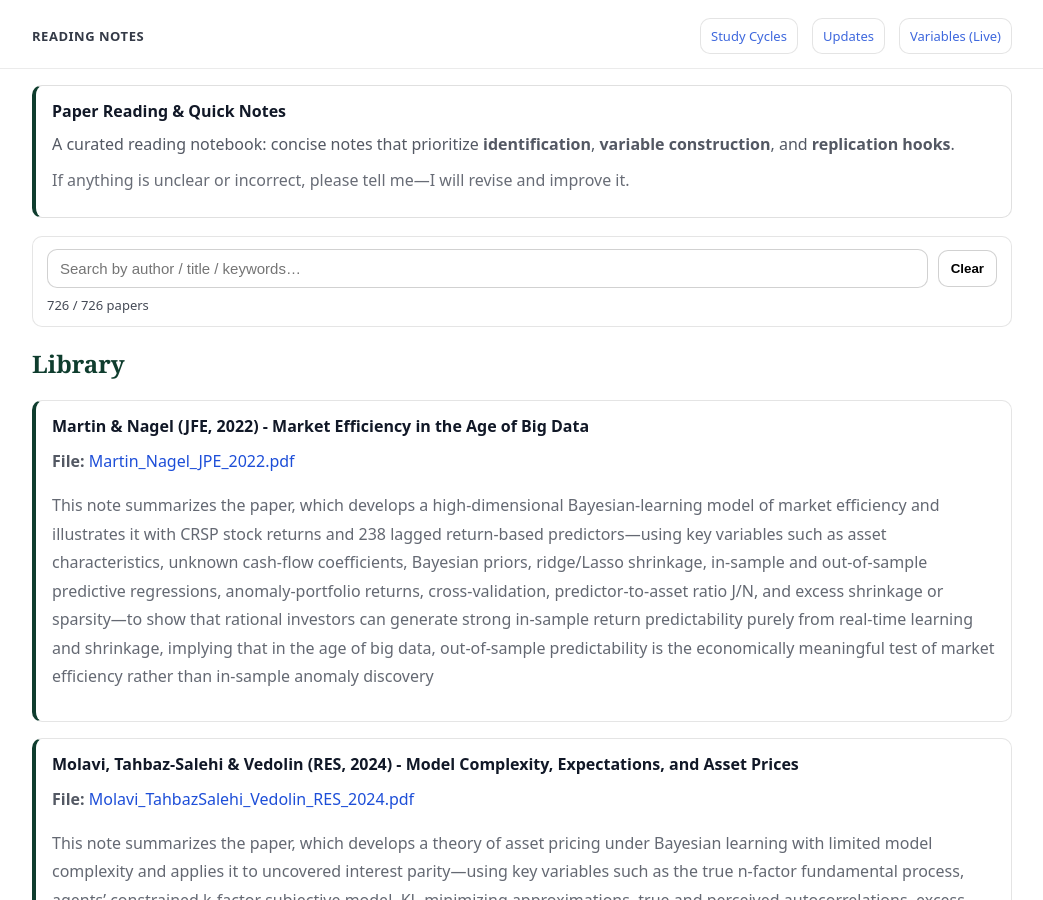
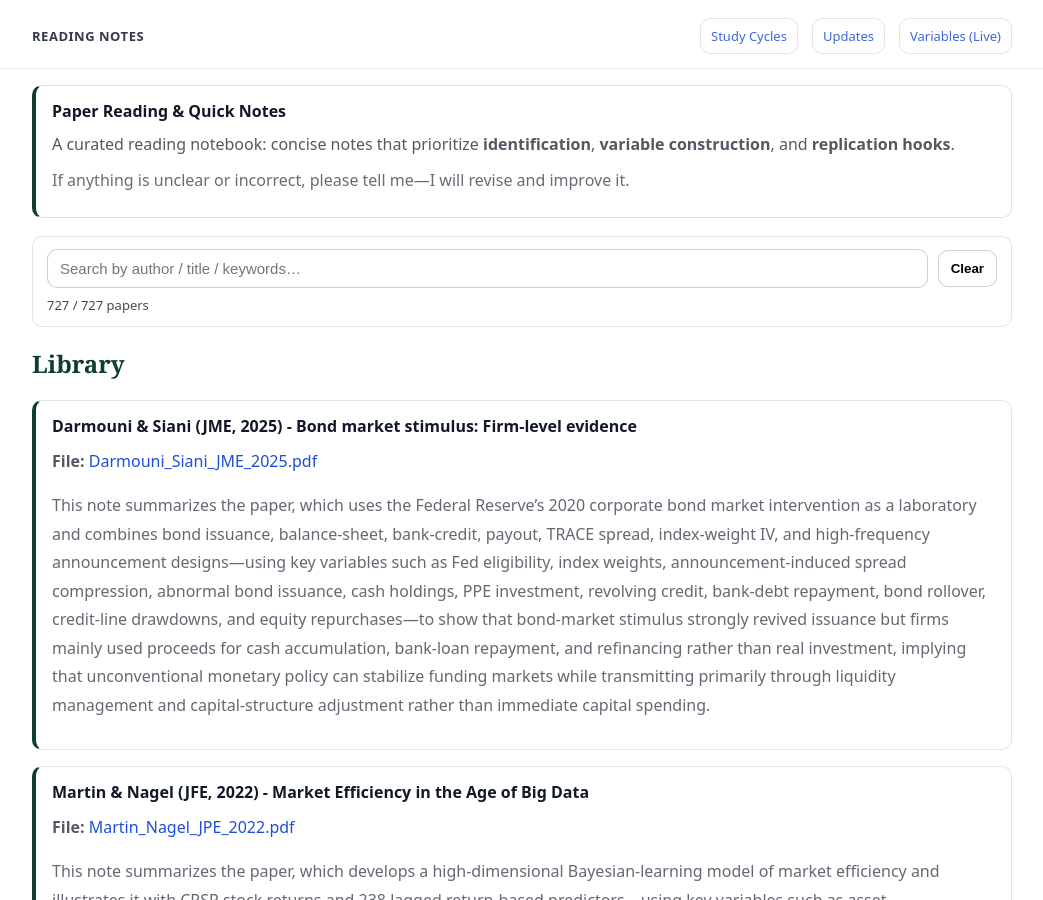
Before and after one commit to yaxinzn/study-archive, a Jekyll site: the page built from reading/index.md, in a window 1280 px wide and 900 px high. Shown: the whole window, without its empty margins (118-1161 px from the left). Built offline with Jekyll 4.4.1, drawn with Linux system fonts in a browser that asks for light colours.

Commit message:
Reading: add/update Darmouni_Siani_JME_2025.pdf

```diff
--- a/_data/reading.yml
+++ b/_data/reading.yml
@@ -1,3 +1,7 @@
+- title: "Darmouni & Siani (JME, 2025) - Bond market stimulus: Firm-level evidence"
+  file: "Darmouni_Siani_JME_2025.pdf"
+  desc: "This note summarizes the paper, which uses the Federal Reserve’s 2020 corporate bond market intervention as a laboratory and combines bond issuance, balance-sheet, bank-credit, payout, TRACE spread, index-weight IV, and high-frequency announcement designs—using key variables such as Fed eligibility, index weights, announcement-induced spread compression, abnormal bond issuance, cash holdings, PPE investment, revolving credit, bank-debt repayment, bond rollover, credit-line drawdowns, and equity repurchases—to show that bond-market stimulus strongly revived issuance but firms mainly used proceeds for cash accumulation, bank-loan repayment, and refinancing rather than real investment, implying that unconventional monetary policy can stabilize funding markets while transmitting primarily through liquidity management and capital-structure adjustment rather than immediate capital spending."
+
 - title: "Martin & Nagel (JFE, 2022) - Market Efficiency in the Age of Big Data"
   file: "Martin_Nagel_JPE_2022.pdf"
   desc: "This note summarizes the paper, which develops a high-dimensional Bayesian-learning model of market efficiency and illustrates it with CRSP stock returns and 238 lagged return-based predictors—using key variables such as asset characteristics, unknown cash-flow coefficients, Bayesian priors, ridge/Lasso shrinkage, in-sample and out-of-sample predictive regressions, anomaly-portfolio returns, cross-validation, predictor-to-asset ratio J/N, and excess shrinkage or sparsity—to show that rational investors can generate strong in-sample return predictability purely from real-time learning and shrinkage, implying that in the age of big data, out-of-sample predictability is the economically meaningful test of market efficiency rather than in-sample anomaly discovery"
```
Also changed, not shown: 1 other file.
